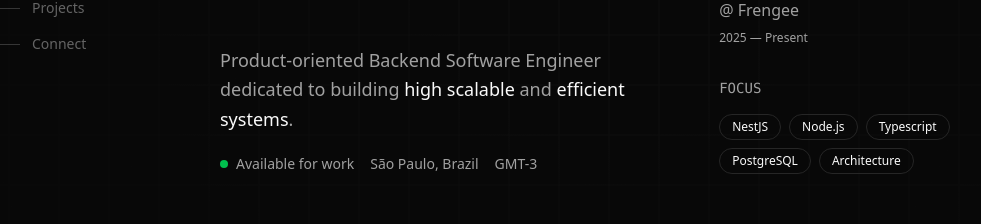
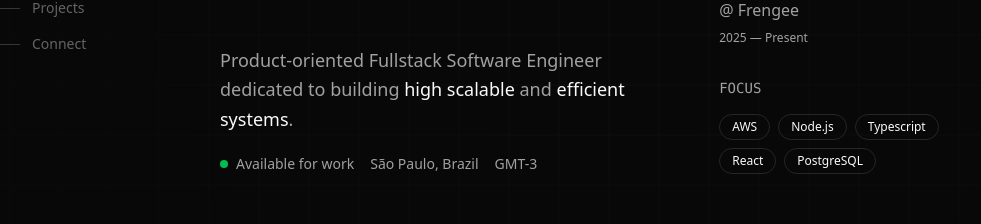
Before and after one commit to bruno-c-p/portfolio, a Next.js app: page / in a window 1280 px wide. Shown: the part 410-634 px from the top of the page, without its empty margins (36-1017 px from the left). Built offline with nearby package versions, Linux system fonts and the light colour scheme.

Commit message:
docs(Header): update skills and role description to reflect fullstack focus

```diff
--- a/components/Header.tsx
+++ b/components/Header.tsx
@@ -4,7 +4,7 @@ interface HeaderProps {
   sectionsRef: React.RefObject<(HTMLElement | null)[]>
 }
 
-const skills = ["NestJS", "Node.js", "Typescript", "PostgreSQL", "Architecture"]
+const skills = ["AWS", "Node.js", "Typescript", "React", "PostgreSQL"]
 
 const SkillTag = ({ skill }: { skill: string }) => (
   <span
@@ -37,7 +37,7 @@ export default function Header({ sectionsRef }: HeaderProps) {
 
           <div className="space-y-5 max-w-md">
             <p className="text-base sm:text-lg text-muted-foreground leading-relaxed">
-              Product-oriented Backend Software Engineer dedicated to building
+              Product-oriented Fullstack Software Engineer dedicated to building
               <span className="text-foreground"> high scalable</span> and
               <span className="text-foreground"> efficient systems</span>.
             </p>
```
